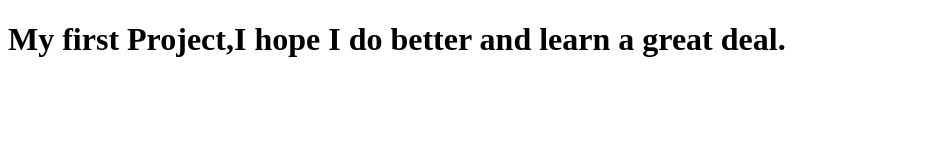
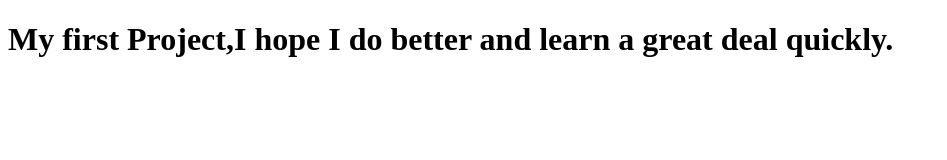
Before and after one commit to Chiragmulchandani1/coursera-test, a plain HTML site: page site/index.html in a window 1280 px wide. Shown: the whole page, without its empty margins (0-947 px from the left). Drawn offline with Linux system fonts and the light colour scheme.

Commit message:
One minor change

```diff
--- a/site/index.html
+++ b/site/index.html
@@ -4,6 +4,6 @@
 <title>Hello Coursera</title>
 </head>
 <body>
-	<h1>My first Project,I hope I do better and learn a great deal.</h1>
+	<h1 style="t">My first Project,I hope I do better and learn a great deal quickly.</h1>
 </body>
 </html>
```
